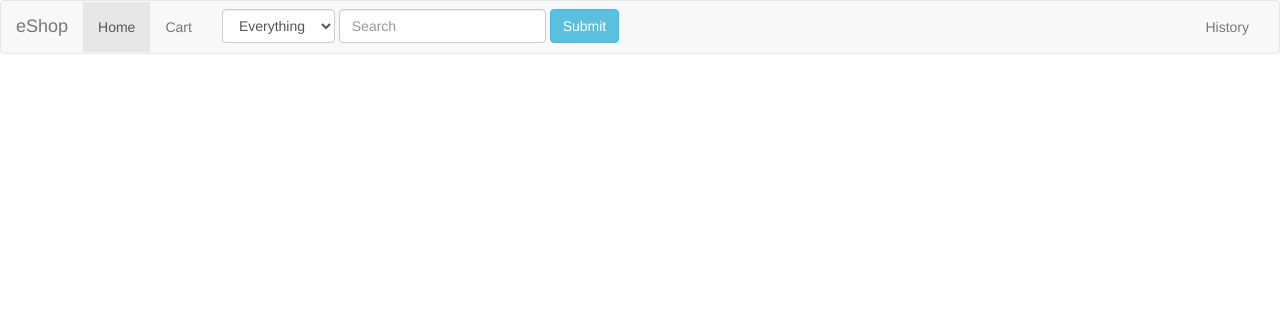
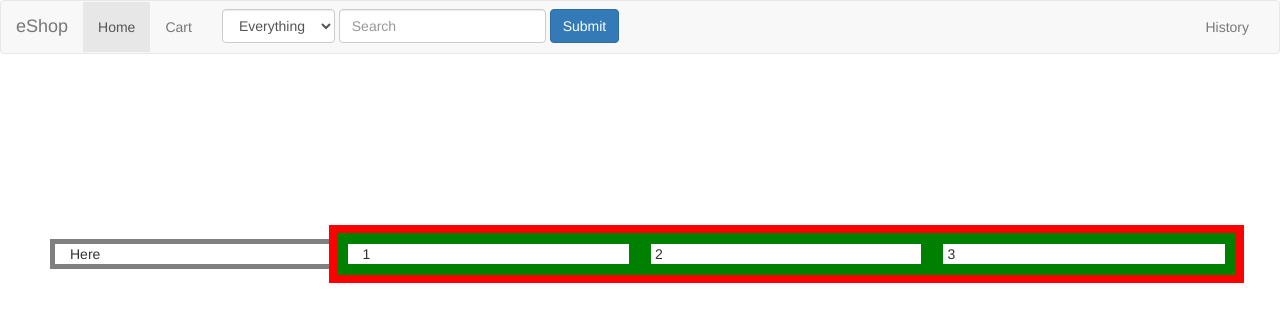
Before and after one commit to sampersian/eShop, a plain HTML site: page index.html in a window 1280 px wide. Drawn offline with nearby package versions, Linux system fonts and the light colour scheme; no server answers.

Commit message:
with main columns

```diff
--- a/index.html
+++ b/index.html
@@ -35,7 +35,7 @@
             <div class="form-group">
               <input type="text" class="form-control" placeholder="Search">
             </div>
-            <button type="submit" class="btn btn-info">Submit</button>
+            <button type="submit" class="btn btn-primary">Submit</button>
           </form>
           <ul class="nav navbar-nav navbar-right">
             <li><a href="#">History</a></li>
@@ -43,8 +43,32 @@
         </div>
       </div>
     </nav>
-
-
+    <header>
+      <h1 class="pageTitle">Shop Title</h1>
+    </header>
+    <main>
+      <div class="container mainStage">
+        <div class="row">
+          <div class="col-lg-3">
+            Here
+          </div>
+          <div class="col-lg-9 container threeFour">
+            <div class="row">
+              <div class="col-md-4 aThird">
+                1
+              </div>
+              <div class="col-md-4 aThird">
+                <!-- Content -->
+                2
+              </div>
+              <div class="col-md-4 aThird">
+                3
+              </div>
+            </div>
+          </div>
+        </div>
+      </div>
+    </main>
     <script src="https://ajax.googleapis.com/ajax/libs/jquery/3.1.0/jquery.min.js"></script>
     <script src="https://maxcdn.bootstrapcdn.com/bootstrap/3.3.7/js/bootstrap.min.js" integrity="sha384-Tc5IQib027qvyjSMfHjOMaLkfuWVxZxUPnCJA7l2mCWNIpG9mGCD8wGNIcPD7Txa" crossorigin="anonymous"></script>
     <script src="app.js"></script> <!--change for different JS file name -->
--- a/styles.css
+++ b/styles.css
@@ -5,3 +5,25 @@
 .navbar-collapse.collapse {
   padding-bottom: 1px;
 }
+
+header {
+  color: white;
+  text-align: center;
+  padding-top: 50px;
+}
+
+main {
+  padding-top: 50px;
+}
+
+.mainStage {
+  outline: 5px solid grey;
+}
+
+.threeFour {
+  outline: 19px solid red;
+}
+
+.aThird {
+  outline: 11px solid green;
+}
```
Also changed, not shown: firebase.json (added).
